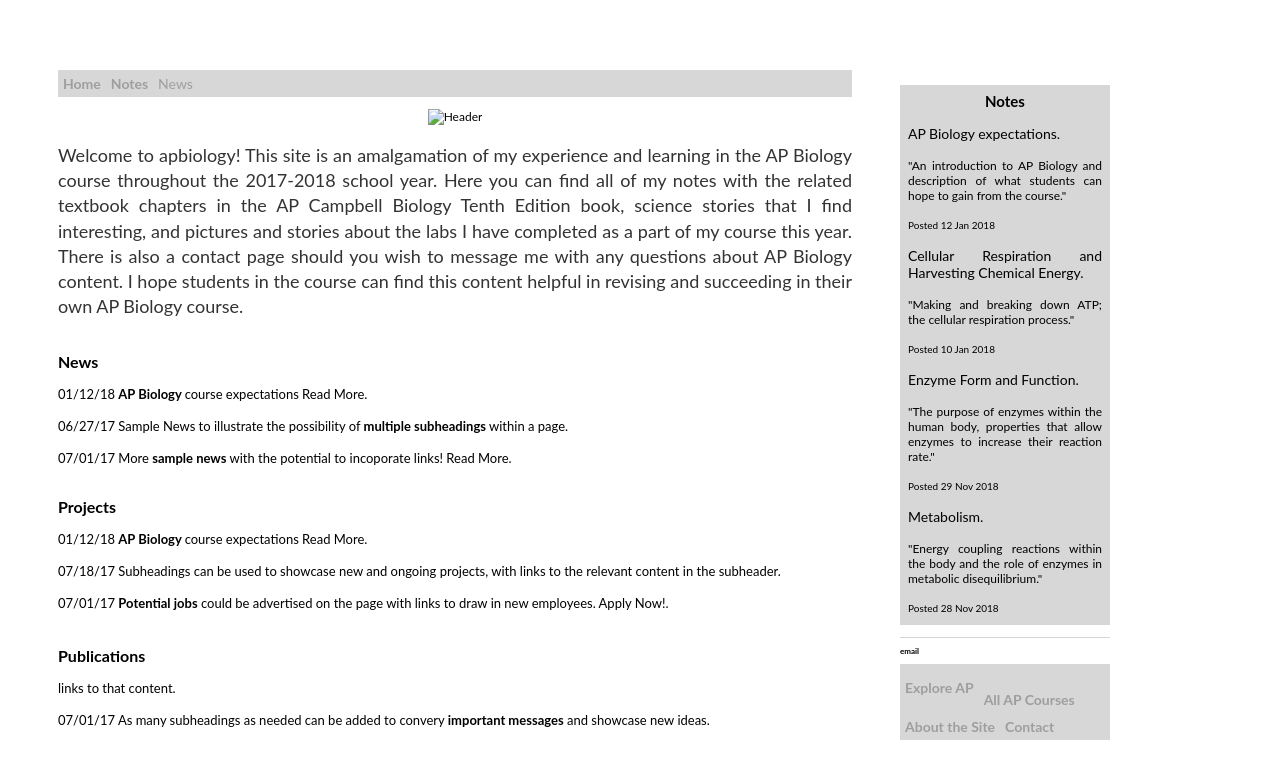
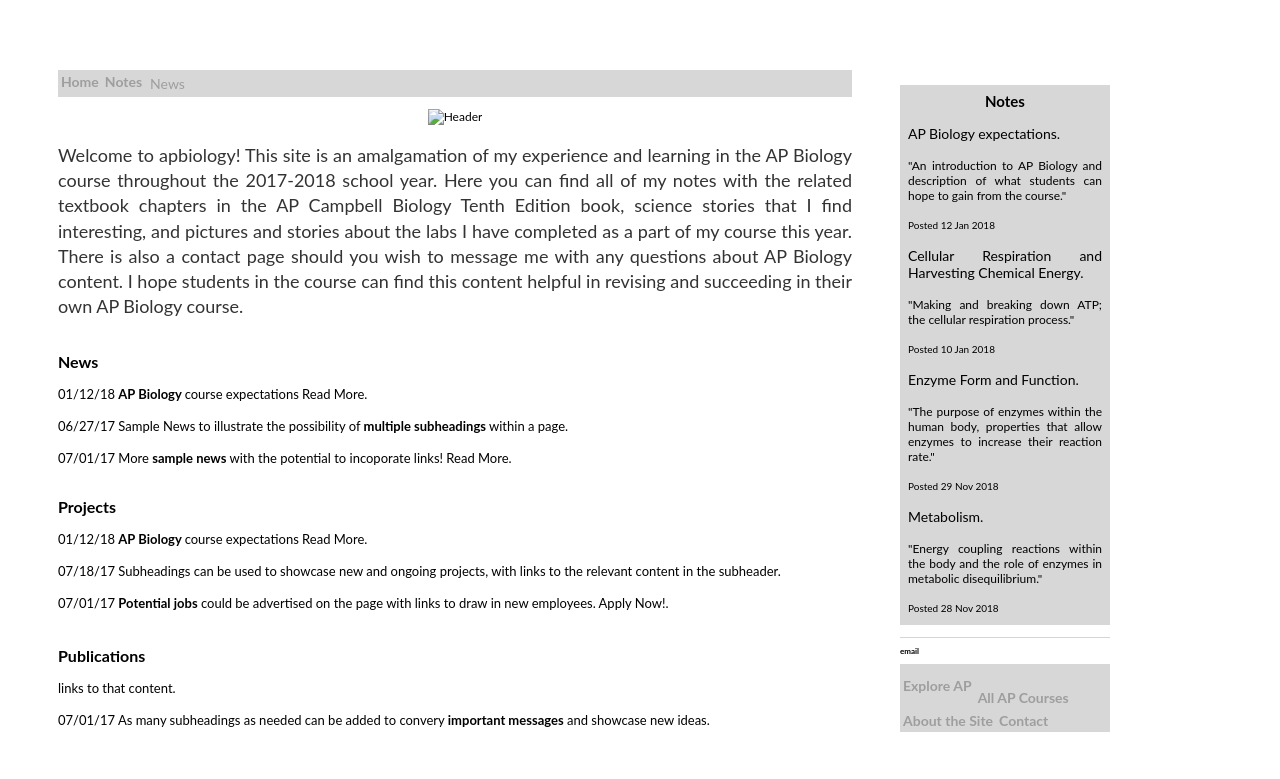
Before and after one commit to meganscarlett/meganscarlett.github.io, a Jekyll site: the page built from index.html, in a window 1280 px wide. Shown: the top 779 px of the page. Built offline with Jekyll 4.4.1, drawn with Linux system fonts in a browser that asks for light colours.

Commit message:
Update menu.css

```diff
--- a/css/menu.css
+++ b/css/menu.css
@@ -12,7 +12,7 @@
   font-size: 14px;
   color: #9E9E9E;
   text-align: center;
-  padding: 5px 5px;
+  padding: 3px 3px;
   text-decoration: none;
 }
 
```
